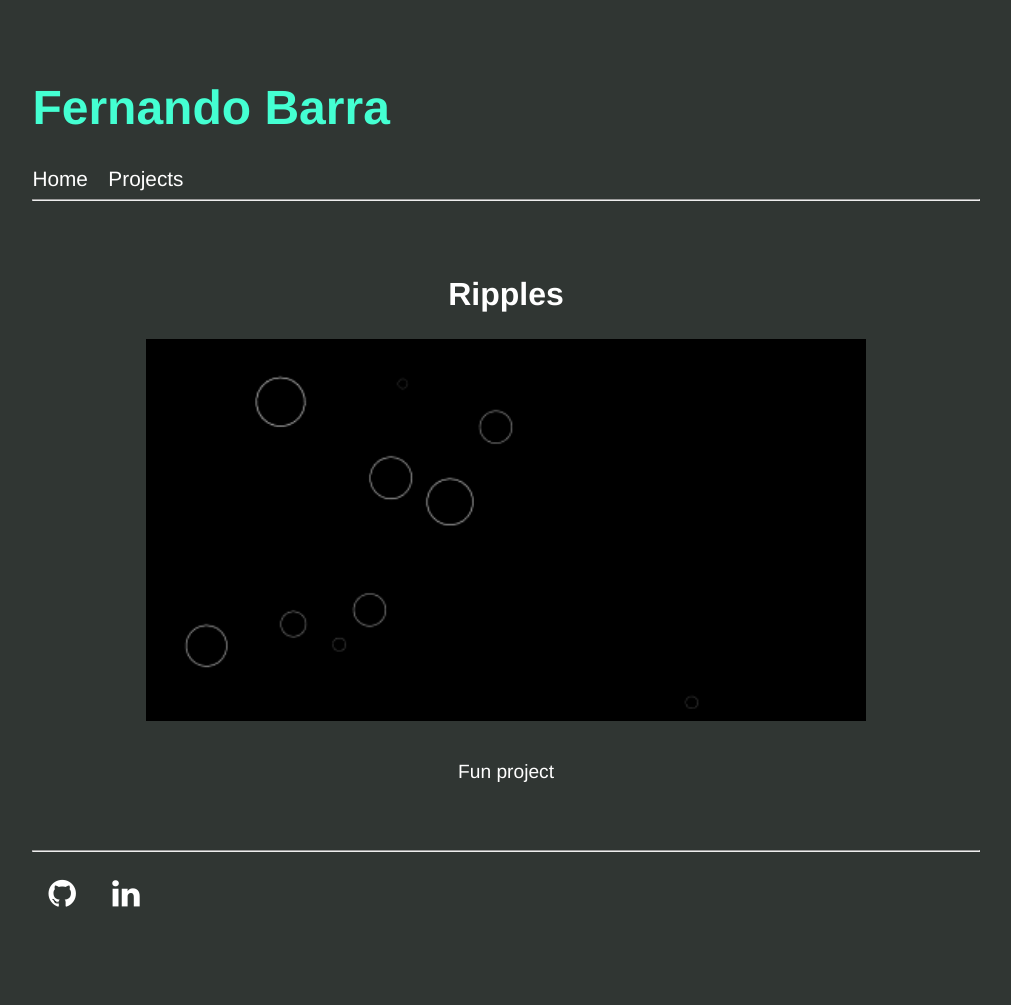
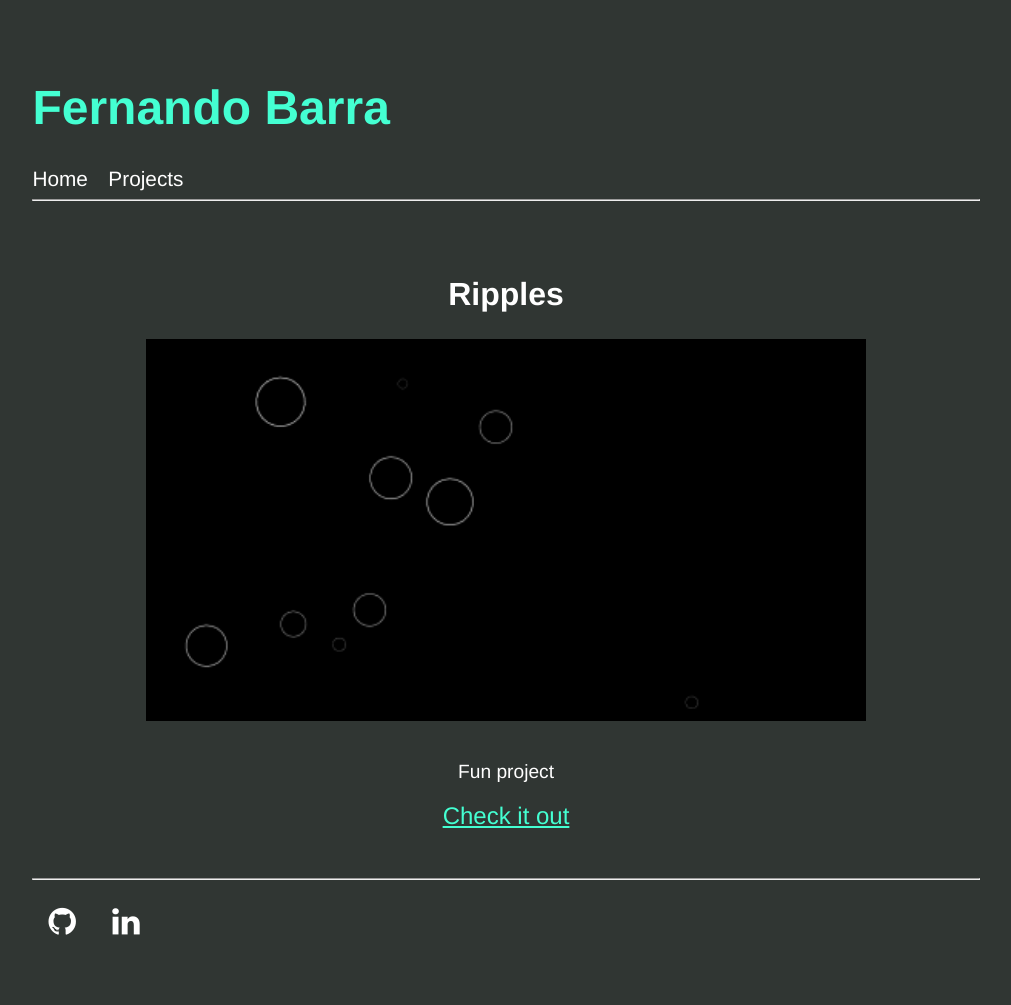
Before and after one commit to ferbarra/ferbarra.github.io, a Jekyll site: the page built from _projects/ripples.md, in a window 1280 px wide. Shown: the whole page, without its empty margins (134-1145 px from the left). Built offline with Jekyll 4.4.1, drawn with Linux system fonts in a browser that asks for light colours; before the commit the page ends 977 px from its top, so only the background shows below that.

Commit message:
Adds link to projects

```diff
--- a/_layouts/project.html
+++ b/_layouts/project.html
@@ -6,4 +6,5 @@ layout: default
     <h2>{{ page.name }}</h2>
     <img id="project-hero" src="{{ page.image }}"/>
     {{ content }}
+    <a href="{{ page.link }}" target="_blank" class="project-link">Check it out</a>
 </section>
--- a/_projects/ripples.md
+++ b/_projects/ripples.md
@@ -2,6 +2,7 @@
 layout: project
 name: Ripples
 image: /assets/images/ripples.png
+link: https://ripples.fernandobarra.com/
 ---
 
 Fun project
--- a/_sass/main.scss
+++ b/_sass/main.scss
@@ -108,6 +108,13 @@ footer {
     margin-bottom: 2.5rem;
     width: 80%;
   }
+  .project-link {
+    color: $main-color;
+    font-size: 1.5rem;
+    &, &:hover, &:focus, &:active {
+      color: $main-color;
+    }
+  }
 }
 
 @media only screen and (min-width: $breakpoint-tablet-portrait) {
```
Also changed, not shown: _projects/copyboard.md (+1 -0 lines), _projects/soltare.md (+1 -0 lines).
